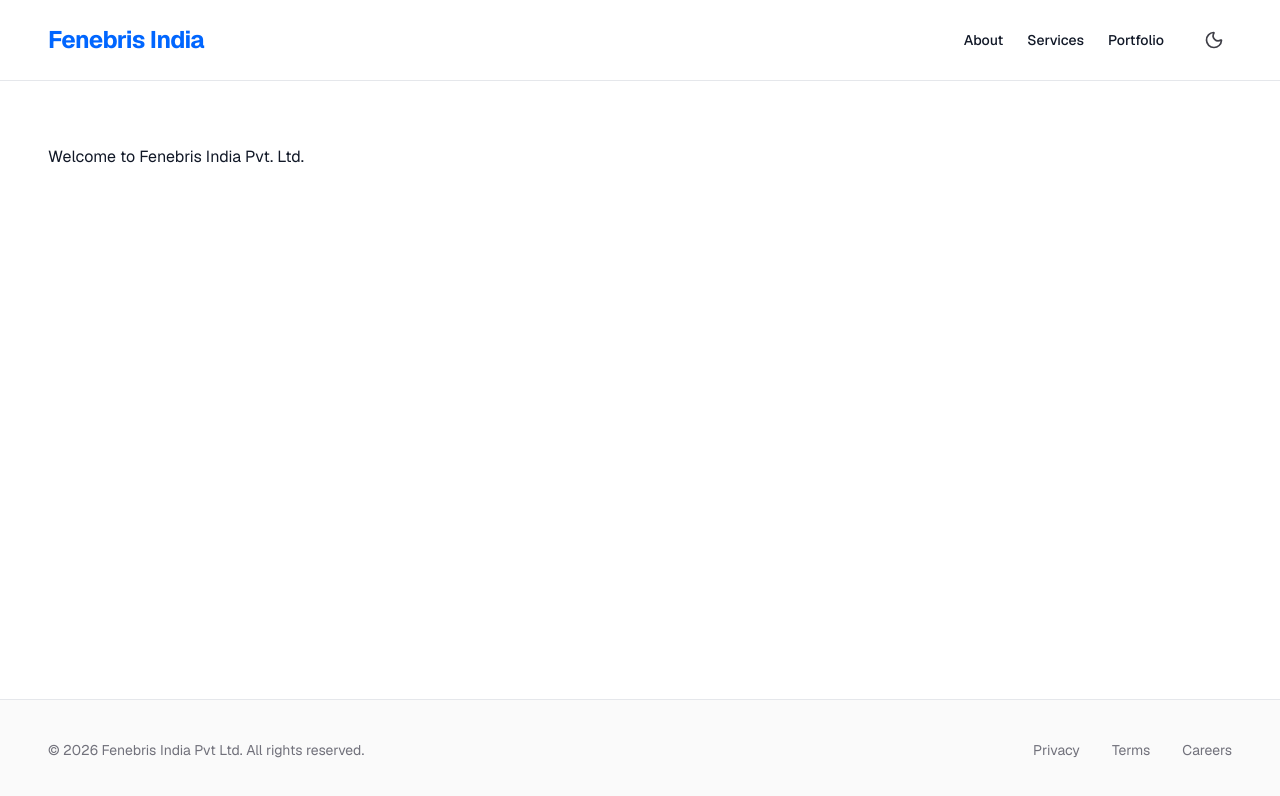
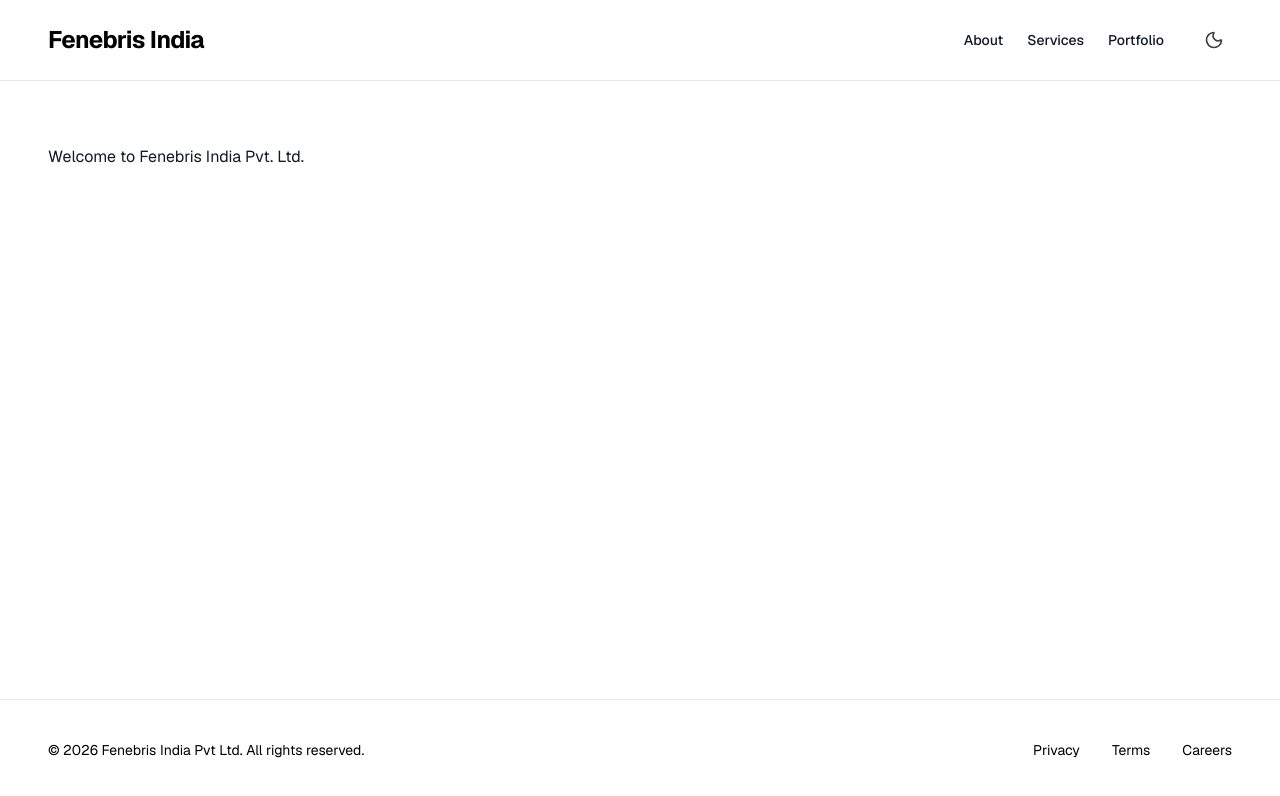
Before and after one commit to FenebrisWeb/fenebrisindia, a Next.js app: page / in a window 1280 px wide. Shown: the top 796 px of the page. Built offline with nearby package versions, Linux system fonts and the light colour scheme.

Commit message:
Ligh and Dark Mode Implented

```diff
--- a/app/components/layout/Footer.tsx
+++ b/app/components/layout/Footer.tsx
@@ -1,12 +1,20 @@
 export default function Footer() {
   return (
-    <div className="flex flex-col md:flex-row justify-between items-center gap-6 text-sm text-zinc-500 dark:text-zinc-400">
-      <p>© {new Date().getFullYear()} Fenebris India Pvt Ltd. All rights reserved.</p>
-      <div className="flex gap-8">
-        <a href="#" className="hover:text-primary transition-colors">Privacy</a>
-        <a href="#" className="hover:text-primary transition-colors">Terms</a>
-        <a href="#" className="hover:text-primary transition-colors">Careers</a>
+    <footer className="w-full">
+      <div className="flex flex-col md:flex-row justify-between items-center gap-6 text-sm text-primary">
+        <p>© {new Date().getFullYear()} Fenebris India Pvt Ltd. All rights reserved.</p>
+        <div className="flex gap-8">
+          <a href="#" className="hover:text-primary transition-colors">
+            Privacy
+          </a>
+          <a href="#" className="hover:text-primary transition-colors">
+            Terms
+          </a>
+          <a href="#" className="hover:text-primary transition-colors">
+            Careers
+          </a>
+        </div>
       </div>
-    </div>
+    </footer>
   );
 }
--- a/app/components/layout/wrapper.tsx
+++ b/app/components/layout/wrapper.tsx
@@ -4,23 +4,25 @@ import Footer from './Footer';
 
 const Wrapper: React.FC<{ children: React.ReactNode }> = ({ children }) => {
     return (
-        <div className="flex min-h-screen flex-col bg-background text-foreground">
-            {/* Header: Fixed top for better mobile UX */}
-            <header className="sticky top-0 z-50 w-full border-b border-border-brand bg-background/80 backdrop-blur-md">
+        /* The bg-background and text-foreground classes use your CSS variables which update on theme change */
+        <div className="flex min-h-screen flex-col bg-background text-foreground transition-colors duration-300">
+
+            {/* Header: Uses backdrop-blur and background variable with opacity */}
+            <header className="sticky top-0 z-50 w-full border-b border-border-brand bg-background/80 backdrop-blur-md transition-colors">
                 <div className="mx-auto max-w-[1650px] px-4 sm:px-6 lg:px-12">
                     <Navbar />
                 </div>
             </header>
 
-            {/* Main Content Area: Responsive Padding */}
+            {/* Main Content Area */}
             <main className="flex-1 w-full">
                 <div className="mx-auto max-w-[1650px] px-4 py-8 sm:px-6 sm:py-12 lg:px-12 lg:py-16">
                     {children}
                 </div>
             </main>
 
-            {/* Footer: Consistent Width */}
-            <footer className="w-full border-t border-border-brand bg-zinc-50 dark:bg-zinc-900/30">
+            {/* Footer: Removed bg-zinc-50 to ensure it uses the dark/light background variable */}
+            <footer className="w-full border-t border-border-brand bg-background transition-colors">
                 <div className="mx-auto max-w-[1650px] px-4 py-10 sm:px-6 lg:px-12">
                     <Footer />
                 </div>
--- a/app/globals.css
+++ b/app/globals.css
@@ -3,13 +3,14 @@
 :root {
   --background: #ffffff;
   --foreground: #111827;
-  --primary: #0066FF; /* Fenebris Brand Blue */
+  --primary: #000000;
   --border: #e5e7eb;
 }
 
 .dark {
   --background: #0a0a0a;
   --foreground: #f9fafb;
+  --primary: #ffffff;
   --border: #27272a;
 }
 
@@ -18,12 +19,11 @@
   --color-foreground: var(--foreground);
   --color-primary: var(--primary);
   --color-border-brand: var(--border);
-  --font-sans: var(--font-geist-sans);
-  --font-mono: var(--font-geist-mono);
 }
 
+/* This applies the variables to the document */
 body {
-  background: var(--background);
+  background-color: var(--background);
   color: var(--foreground);
   font-family: var(--font-geist-sans), Arial, sans-serif;
   transition: background-color 0.3s ease, color 0.3s ease;
--- a/app/layout.tsx
+++ b/app/layout.tsx
@@ -2,6 +2,7 @@ import type { Metadata } from "next";
 import { Geist, Geist_Mono } from "next/font/google";
 import "./globals.css";
 import Wrapper from "./components/layout/wrapper";
+import { ThemeProvider } from "./components/theme-provider";
 
 const geistSans = Geist({
   variable: "--font-geist-sans",
@@ -24,13 +25,18 @@ export default function RootLayout({
   children: React.ReactNode;
 }>) {
   return (
-    <html lang="en">
-      <body
-        className={`${geistSans.variable} ${geistMono.variable} antialiased`}
-      >
-        <Wrapper>
-          {children}
-        </Wrapper>
+    <html lang="en" suppressHydrationWarning>
+      <body className={`${geistSans.variable} ${geistMono.variable} antialiased`}>
+        <ThemeProvider
+          attribute="class"
+          defaultTheme="system"
+          enableSystem
+          disableTransitionOnChange
+        >
+          <Wrapper>
+            {children}
+          </Wrapper>
+        </ThemeProvider>
       </body>
     </html>
   );
```
